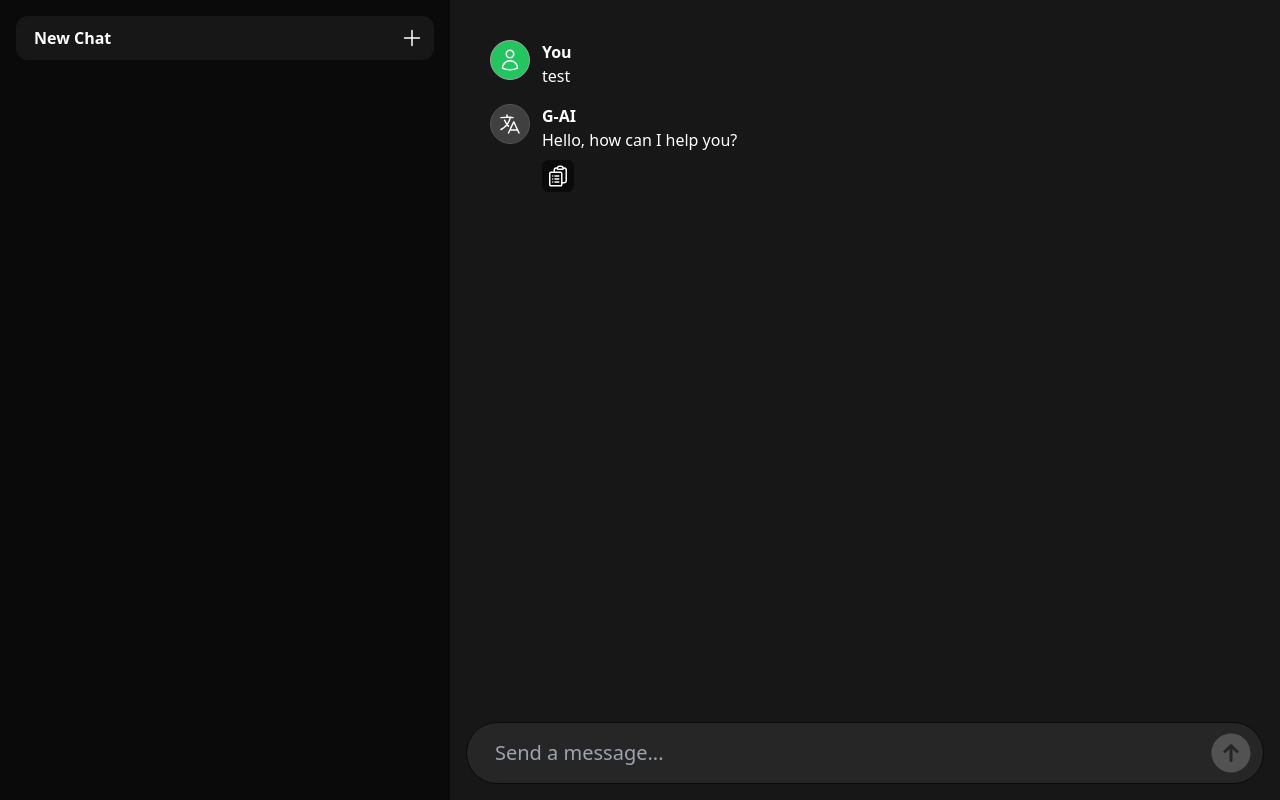
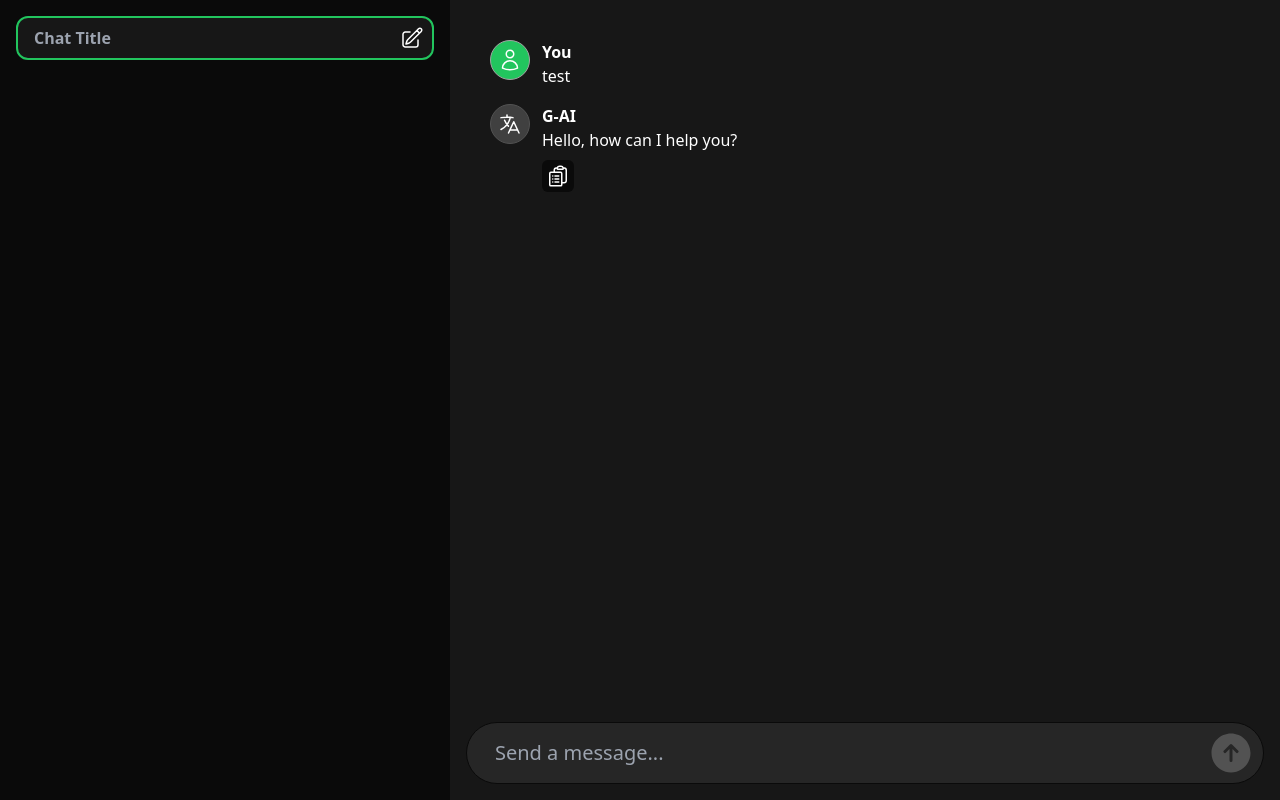
Before and after one commit to cakmakfatih/grammar-fixer-client, a React (Vite) app: page / in a window 1280 px wide. Both pictures are taken after a click on the button "New Chat". Built offline with nearby package versions, Linux system fonts and the light colour scheme.

Commit message:
added sidebar functionality

```diff
--- a/src/pages/Home/HomePage.tsx
+++ b/src/pages/Home/HomePage.tsx
@@ -33,10 +33,12 @@ function ChatHistoryItem({
 
 export function HomePage() {
   const inputContainerRef = useRef<HTMLDivElement>(null);
+  const inputChatTitle = useRef<HTMLInputElement>(null);
 
   const [isLoading, setIsLoading] = useState<boolean>(true);
   const [activeChatId, setActiveChatId] = useState<number>(0);
   const [chats, setChats] = useState<Chat[]>([]);
+  const [isOpeningNewChat, setIsOpeningNewChat] = useState<boolean>(false);
 
   useEffect(() => {
     setChats(browserDb.getChats());
@@ -46,7 +48,13 @@ export function HomePage() {
   return (
     <>
       <aside className="flex-1 min-w-[450px] bg-neutral-950 flex flex-col p-4">
-        <button className="items-center hover:border-green-500 active:border-green-300 transition-colors duration-200 font-semibold rounded-xl text-white p-2 flex bg-neutral-900 border-2 border-neutral-900 justify-between">
+        {!isOpeningNewChat ? (
+          <button
+            onClick={(_) => {
+              setIsOpeningNewChat(true);
+            }}
+            className="items-center hover:border-green-500 active:border-green-300 transition-colors duration-200 font-semibold rounded-xl text-white p-2 flex bg-neutral-900 border-2 border-neutral-900 justify-between"
+          >
             <span className="ml-2">New Chat</span>
             <svg
               xmlns="http://www.w3.org/2000/svg"
@@ -63,6 +71,56 @@ export function HomePage() {
               />
             </svg>
           </button>
+        ) : (
+          <form
+            onSubmit={(e) => {
+              e.preventDefault();
+
+              const newChatId = chats.length;
+              setActiveChatId(newChatId);
+
+              const inputValue = inputChatTitle.current?.value;
+
+              const chatTitle = inputValue ? inputValue : `Chat ${newChatId}`;
+
+              setChats([
+                {
+                  id: newChatId,
+                  title: chatTitle,
+                  date: new Date(),
+                  messages: [],
+                },
+                ...chats,
+              ]);
+              setIsOpeningNewChat(false);
+            }}
+            className="bg-neutral-900 border-green-500 border-2 flex text-white font-semibold rounded-xl py-2 px-2"
+          >
+            <input
+              onBlur={(_) => setIsOpeningNewChat(false)}
+              className="px-2 flex-1 bg-transparent border-none outline-none"
+              placeholder="Chat Title"
+              autoFocus={true}
+              ref={inputChatTitle}
+            />
+            <button className="hover:opacity-65 transition-opacity duration-75">
+              <svg
+                xmlns="http://www.w3.org/2000/svg"
+                fill="none"
+                viewBox="0 0 24 24"
+                strokeWidth={1.5}
+                stroke="currentColor"
+                className="size-6"
+              >
+                <path
+                  strokeLinecap="round"
+                  strokeLinejoin="round"
+                  d="m16.862 4.487 1.687-1.688a1.875 1.875 0 1 1 2.652 2.652L10.582 16.07a4.5 4.5 0 0 1-1.897 1.13L6 18l.8-2.685a4.5 4.5 0 0 1 1.13-1.897l8.932-8.931Zm0 0L19.5 7.125M18 14v4.75A2.25 2.25 0 0 1 15.75 21H5.25A2.25 2.25 0 0 1 3 18.75V8.25A2.25 2.25 0 0 1 5.25 6H10"
+                />
+              </svg>
+            </button>
+          </form>
+        )}
         <div className="mt-4 flex flex-col">
           {chats.map((chat) => (
             <ChatHistoryItem
```
Lines whose indentation alone changed are shown as unchanged.
